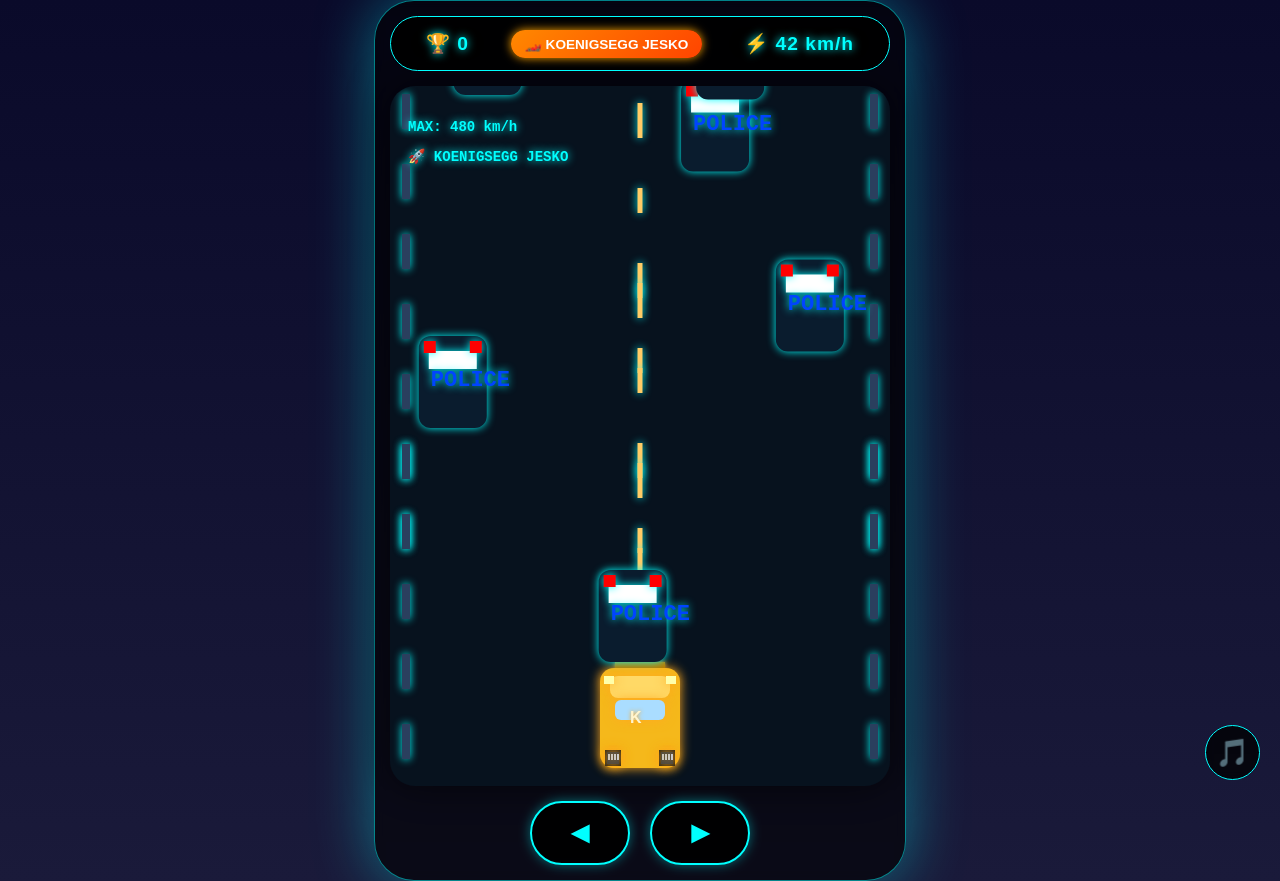
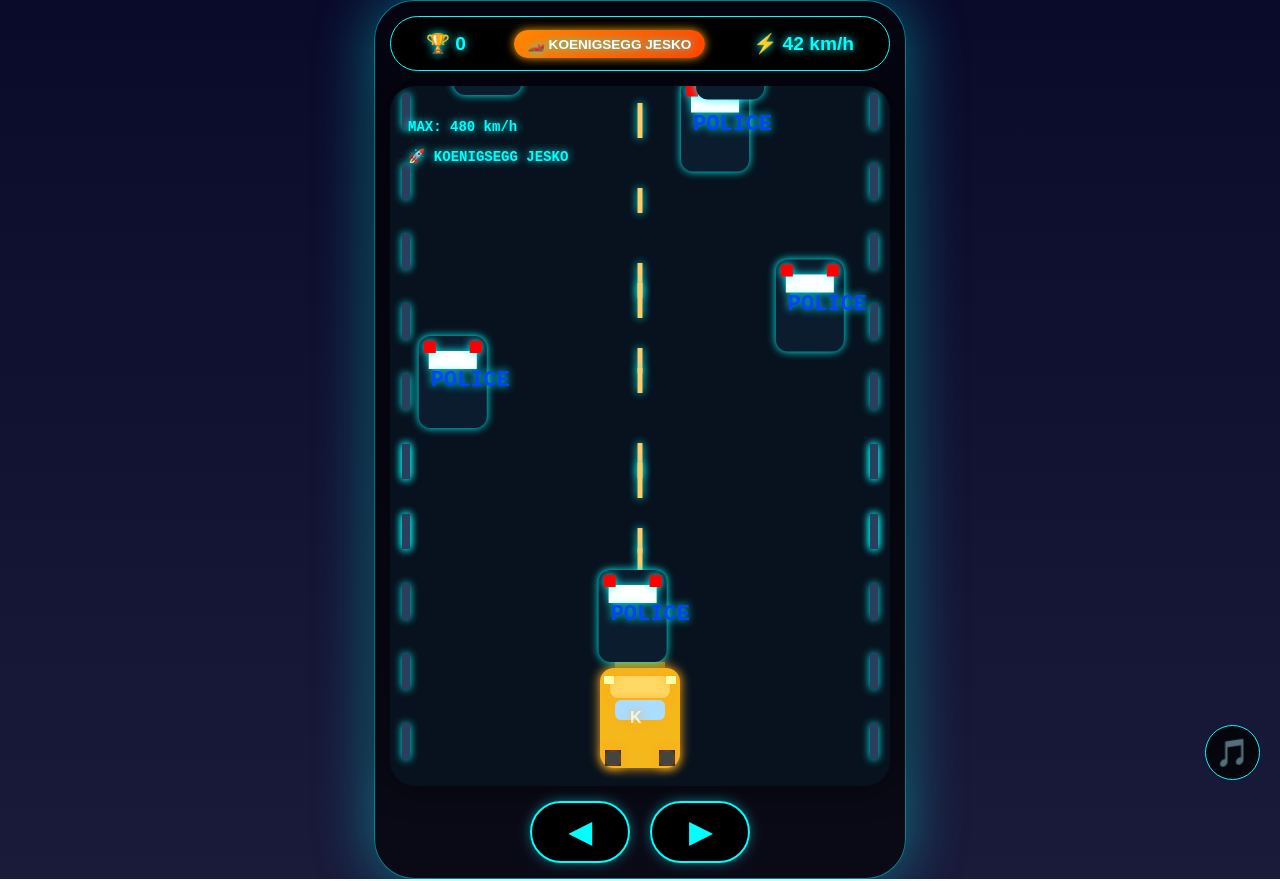
Before and after one commit to nurrymubarak-sketch/ALZAIN-RACING, a plain HTML site: page index.html in a window 1280 px wide. Drawn offline with Linux system fonts and the light colour scheme.

Commit message:
Update index.html

```diff
--- a/index.html
+++ b/index.html
@@ -21,7 +21,6 @@
             align-items: center;
             font-family: 'Orbitron', 'Arial', sans-serif;
             overflow: hidden;
-            touch-action: pan-y pinch-zoom;
         }
 
         .game-container {
@@ -38,7 +37,6 @@
             margin: 0 auto;
             border-radius: 25px;
             box-shadow: 0 0 40px rgba(0,0,0,0.6);
-            cursor: pointer;
         }
 
         .info-panel {
@@ -58,7 +56,6 @@
         .score-box, .speed-box {
             font-size: 1.2rem;
             font-weight: bold;
-            letter-spacing: 1px;
             background: rgba(0,0,0,0.5);
             padding: 5px 15px;
             border-radius: 30px;
@@ -70,7 +67,6 @@
             padding: 6px 14px;
             border-radius: 30px;
             color: white;
-            text-shadow: none;
             font-weight: bold;
             box-shadow: 0 0 10px orange;
         }
@@ -96,14 +92,12 @@
             text-align: center;
             min-width: 100px;
             box-shadow: 0 0 12px rgba(0,255,255,0.4);
-            font-family: monospace;
         }
 
         .ctrl-btn:active {
             transform: scale(0.92);
             background: #0ff;
             color: black;
-            box-shadow: 0 0 25px #0ff;
         }
 
         .music-btn {
@@ -154,7 +148,7 @@
         const canvas = document.getElementById('gameCanvas');
         const ctx = canvas.getContext('2d');
 
-        // === قائمة السيارات الخارقة الحقيقية مع ألوانها الخاصة ===
+        // قائمة السيارات الخارقة الحقيقية
         const HYPERCARS = [
             { name: "KOENIGSEGG JESKO", mainColor: "#F5B81B", lightColor: "#FFD966", darkColor: "#B87D00", speed: 480, emblem: "K", accent: "#FFAA22" },
             { name: "LAMBORGHINI REVUELTO", mainColor: "#6DC44A", lightColor: "#8FDF6B", darkColor: "#3A7822", speed: 350, emblem: "L", accent: "#AAFF44" },
@@ -169,7 +163,6 @@
         let currentCar = HYPERCARS[currentIndex];
         document.getElementById('carNameDisplay').innerHTML = `🏎️ ${currentCar.name}`;
 
-        // متغيرات اللعبة
         let playerX = canvas.width/2 - 40;
         const PLAYER_W = 80;
         const PLAYER_H = 100;
@@ -181,14 +174,13 @@
         let frame = 0;
         let spawnDelay = 0;
 
-        // الموسيقى الهادئة
+        // الموسيقى
         let audioCtx = null;
         let musicActive = false;
         let musicIntervalId = null;
         let osc = null;
         let gain = null;
 
-        // === وظائف الموسيقى ===
         function initMusic() {
             if(audioCtx) return;
             audioCtx = new (window.AudioContext || window.webkitAudioContext)();
@@ -199,9 +191,7 @@
 
         function startAmbientMusic() {
             if(!musicActive || !audioCtx) return;
-            if(osc) {
-                try{ osc.stop(); }catch(e){}
-            }
+            if(osc) { try{ osc.stop(); }catch(e){} }
             osc = audioCtx.createOscillator();
             osc.type = "sine";
             osc.frequency.value = 261.63;
@@ -221,10 +211,8 @@
             if(osc) { try{ osc.stop(); }catch(e){} osc = null; }
         }
 
-        // === رسم سيارة حقيقية بالتفاصيل ===
         function drawRealisticCar(x, y, w, h, car, isPolice = false) {
             if(isPolice) {
-                // سيارة شرطة حديثة
                 ctx.fillStyle = "#0A1C2E";
                 ctx.shadowBlur = 8;
                 ctx.shadowColor = "#0ff";
@@ -242,7 +230,6 @@
                 return;
             }
 
-            // جسم السيارة الخارقة الرئيسي
             ctx.shadowBlur = 12;
             ctx.shadowColor = car.accent;
             ctx.fillStyle = car.mainColor;
@@ -250,19 +237,16 @@
             ctx.roundRect(x, y, w, h, 14);
             ctx.fill();
 
-            // غطاء المحرك بلمعة
             ctx.fillStyle = car.lightColor;
             ctx.beginPath();
             ctx.roundRect(x+10, y+8, w-20, 22, 8);
             ctx.fill();
 
-            // الزجاج الأمامي
             ctx.fillStyle = "#AADDFF";
             ctx.beginPath();
             ctx.roundRect(x+15, y+32, w-30, 20, 6);
             ctx.fill();
 
-            // العجلات
             ctx.fillStyle = "#1A1A1A";
             ctx.fillRect(x+5, y+h-18, 16, 16);
             ctx.fillRect(x+w-21, y+h-18, 16, 16);
@@ -270,30 +254,18 @@
             ctx.fillRect(x+7, y+h-16, 12, 12);
             ctx.fillRect(x+w-19, y+h-16, 12, 12);
 
-            // جنوط رياضية
-            ctx.fillStyle = "#CCCCCC";
-            for(let i=0;i<4;i++){
-                ctx.fillRect(x+8 + i*3, y+h-14, 2, 6);
-                ctx.fillRect(x+w-18 + i*3, y+h-14, 2, 6);
-            }
-
-            // مصابيح أمامية LED
             ctx.fillStyle = "#FFFFAA";
             ctx.fillRect(x+4, y+8, 10, 8);
             ctx.fillRect(x+w-14, y+8, 10, 8);
 
-            // شعار العلامة
             ctx.fillStyle = "#FFF5CF";
             ctx.font = `bold ${Math.floor(w/5)}px "Arial"`;
-            ctx.shadowBlur = 4;
             ctx.fillText(car.emblem, x+w/2-10, y+h-45);
 
-            // جناح خلفي
             ctx.fillStyle = car.darkColor;
             ctx.fillRect(x+15, y-6, w-30, 6);
         }
 
-        // إضافة دالة roundRect
         if(!CanvasRenderingContext2D.prototype.roundRect){
             CanvasRenderingContext2D.prototype.roundRect = function(x,y,w,h,r){
                 if(w<2*r) r=w/2;
@@ -311,21 +283,18 @@
             };
         }
 
-        // تحديث السرعة
         function updateSpeed() {
             let target = Math.min(currentCar.speed, 70 + Math.floor(score/4));
             currentSpeedKmh = Math.floor(currentSpeedKmh * 0.93 + target * 0.07);
             document.getElementById('speedValue').innerText = Math.min(currentCar.speed, currentSpeedKmh);
         }
 
-        // حركة السيارة
         function handleMovement() {
             if(leftPressed) playerX -= 9;
             if(rightPressed) playerX += 9;
             playerX = Math.min(Math.max(playerX, 12), canvas.width - PLAYER_W - 12);
         }
 
-        // إضافة خصوم
         function addEnemy() {
             let w = 68, h = 92;
             enemies.push({
@@ -336,7 +305,6 @@
             });
         }
 
-        // تحديث موقع الخصوم
         function updateEnemies() {
             for(let i=0;i<enemies.length;i++){
                 enemies[i].y += 4.5 + score/400;
@@ -350,7 +318,6 @@
             }
         }
 
-        // التصادم
         function collisionDetect() {
             for(let e of enemies){
                 if(playerX < e.x+e.w && playerX+PLAYER_W > e.x &&
@@ -362,11 +329,9 @@
             return false;
         }
 
-        // رسم الخلفية والطريق
         function drawRoad() {
             ctx.fillStyle = "#07121E";
             ctx.fillRect(0,0,canvas.width,canvas.height);
-            // حارات الطريق
             ctx.strokeStyle = "#FFCC66";
             ctx.lineWidth = 5;
             ctx.setLineDash([35, 50]);
@@ -377,7 +342,6 @@
                 ctx.stroke();
             }
             ctx.setLineDash([]);
-            // جوانب الطريق
             ctx.fillStyle = "#2A3F5E";
             for(let s=0;s<12;s++){
                 ctx.fillRect(12, (s*70+frame*2)%canvas.height, 8, 35);
@@ -385,7 +349,6 @@
             }
         }
 
-        // تبديل السيارات كل 14 ثانية
         setInterval(()=>{
             if(!gameRunning) return;
             currentIndex = (currentIndex+1)%HYPERCARS.length;
@@ -395,14 +358,12 @@
             setTimeout(()=> canvas.style.boxShadow = "", 400);
         }, 14000);
 
-        // الحلقة الرئيسية
         function animate(){
             if(!gameRunning){
                 ctx.fillStyle = "rgba(0,0,0,0.85)";
                 ctx.fillRect(0,0,canvas.width,canvas.height);
                 ctx.fillStyle = "#FF3366";
                 ctx.font = "bold 32px Orbitron";
-                ctx.shadowBlur = 0;
                 ctx.fillText("GAME OVER", canvas.width/2-110, canvas.height/2-30);
                 ctx.font = "18px monospace";
                 ctx.fillStyle = "#0ff";
@@ -420,14 +381,11 @@
             }
 
             drawRoad();
-            // رسم السيارة الرئيسية
             drawRealisticCar(playerX, canvas.height-118, PLAYER_W, PLAYER_H, currentCar, false);
-            // رسم سيارات الشرطة
             for(let e of enemies){
                 drawRealisticCar(e.x, e.y, e.w, e.h, null, true);
             }
 
-            // معلومات إضافية
             ctx.font = "bold 14px monospace";
             ctx.fillStyle = "#0ff";
             ctx.fillText(`MAX: ${currentCar.speed} km/h`, 18, 45);
@@ -437,7 +395,6 @@
             requestAnimationFrame(animate);
         }
 
-        // === ربط الأزرار ===
         function bindControls(){
             const left = document.getElementById('leftBtn');
             const right = document.getElementById('rightBtn');
@@ -469,7 +426,6 @@
             });
         }
 
-        // زر الموسيقى
         const musicBtn = document.getElementById('musicToggle');
         musicBtn.addEventListener('click', ()=>{
             if(!musicActive){
@@ -487,12 +443,10 @@
             }
         });
 
-        // بدء اللعبة
         bindControls();
         updateSpeed();
         animate();
 
-        // تحديث السرعة كل 0.2 ثانية
         setInterval(()=> { if(gameRunning) updateSpeed(); }, 200);
     })();
 </script>
```
